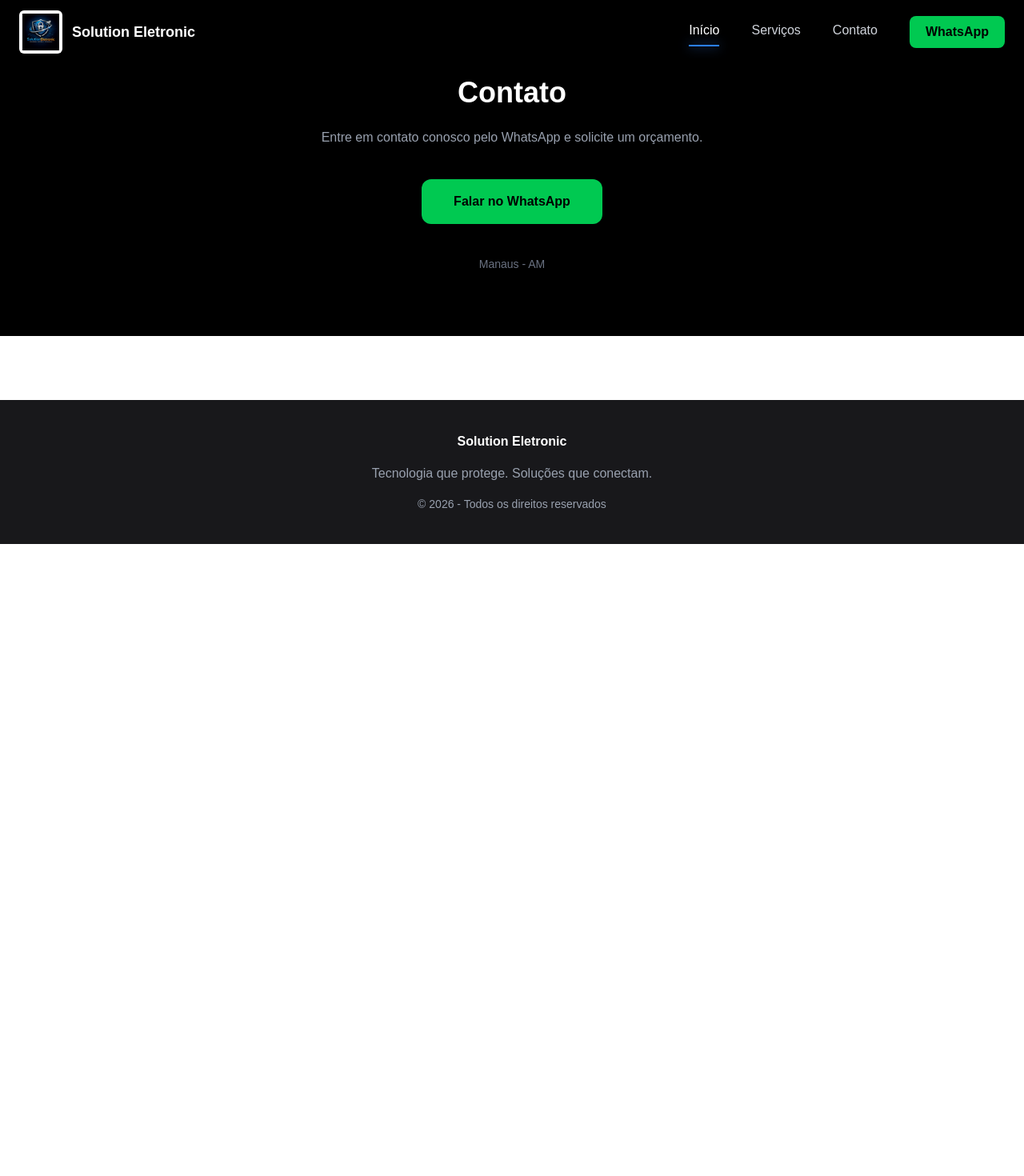
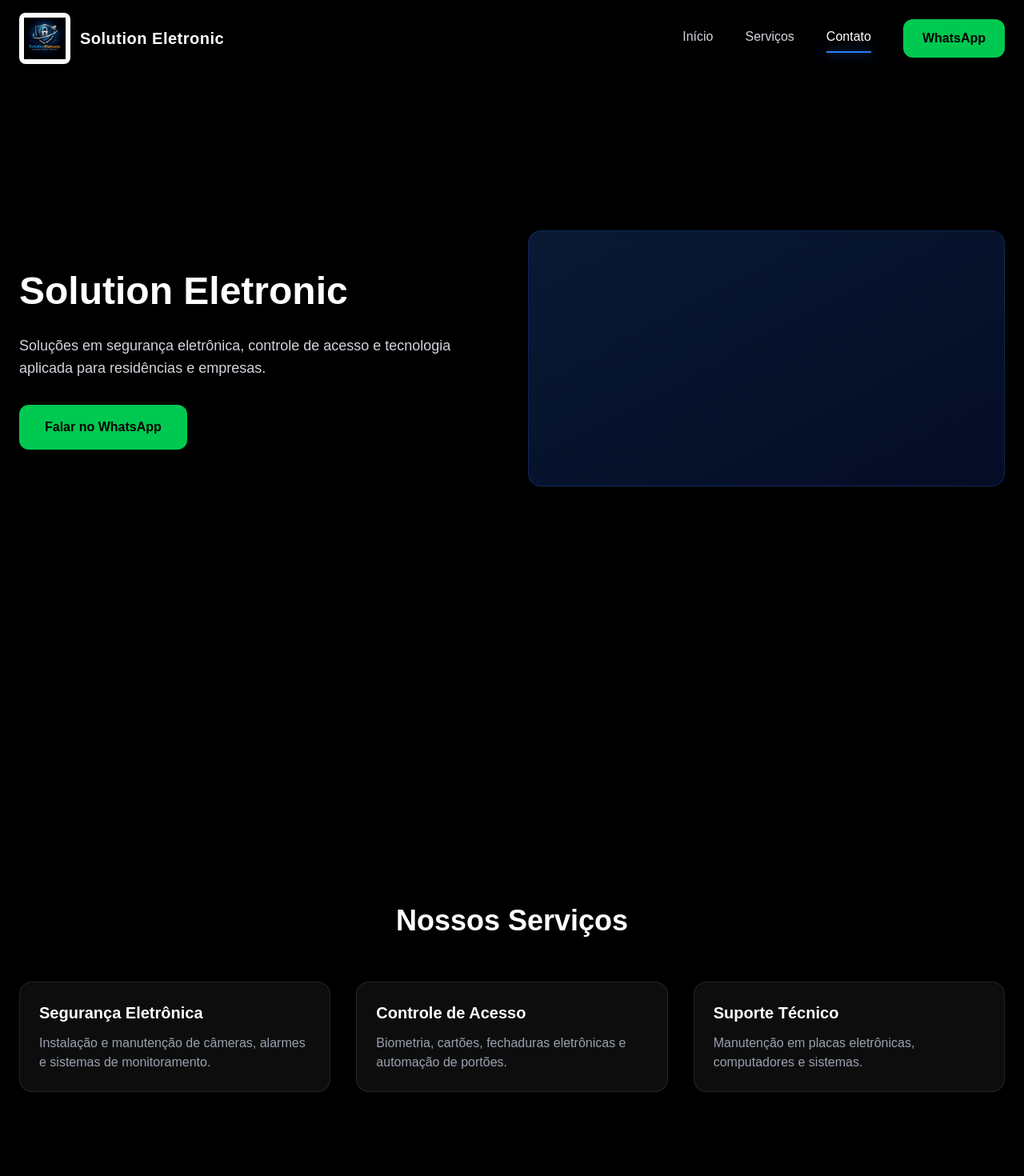
Before and after one commit to solutioneletronic/solutioneletronic, a Next.js app: page /contato in a window 1280 px wide. Shown: the top 1470 px of the page at 80% size. Before the commit the page ends 800 px from the top, so only its background shows below. Built offline with nearby package versions, Linux system fonts and the light colour scheme.

Commit message:
page navbar atualizar menu para melhor transisao

```diff
--- a/app/components/Navbar.tsx
+++ b/app/components/Navbar.tsx
@@ -13,7 +13,7 @@
   const [open, setOpen] = useState(false);
   const [scrolled, setScrolled] = useState(false);
   const [active, setActive] = useState<Section>("home");
-  const [manualScroll, setManualScroll] = useState(false);
+  const [manual, setManual] = useState(false);
 
   /* ================= HEADER SCROLL ================= */
   useEffect(() => {
@@ -22,27 +22,30 @@
     return () => window.removeEventListener("scroll", onScroll);
   }, []);
 
-  /* ================= SCROLL SPY REAL ================= */
+  /* ================= SCROLL SPY (SÓ NA HOME) ================= */
   useEffect(() => {
-    if (pathname !== "/") return;
+    if (pathname !== "/") {
+      setActive("contato");
+      return;
+    }
 
-    const sections: Section[] = ["home", "servicos", "contato"];
+    const sections: Section[] = ["home", "servicos"];
 
     const onScroll = () => {
-      if (manualScroll) return;
+      if (manual) return;
 
       let closest: Section = "home";
-      let minDistance = Infinity;
+      let min = Infinity;
 
       sections.forEach((id) => {
         const el = document.getElementById(id);
         if (!el) return;
 
         const rect = el.getBoundingClientRect();
-        const distance = Math.abs(rect.top - 120); // altura do navbar
+        const distance = Math.abs(rect.top - 96); // navbar ~ pt-24
 
-        if (rect.top <= 150 && distance < minDistance) {
-          minDistance = distance;
+        if (rect.top <= 120 && distance < min) {
+          min = distance;
           closest = id;
         }
       });
@@ -54,16 +57,17 @@
     onScroll();
 
     return () => window.removeEventListener("scroll", onScroll);
-  }, [pathname, manualScroll]);
+  }, [pathname, manual]);
 
-  /* ================= CLIQUE NO MENU ================= */
+  /* ================= CLIQUE DO MENU ================= */
   const handleClick = (id: Section) => {
-    setManualScroll(true);
+    setManual(true);
     setActive(id);
+    setOpen(false);
 
     setTimeout(() => {
-      setManualScroll(false);
-    }, 800); // tempo do scroll suave
+      setManual(false);
+    }, 700);
   };
 
   /* ================= CLASSES ================= */
@@ -74,7 +78,7 @@
         : "text-gray-300 hover:text-white"
     }`;
 
-  const glowBar = (id: Section) =>
+  const glow = (id: Section) =>
     active === id && (
       <span
         className="
@@ -94,31 +98,37 @@
         ${
           scrolled
             ? "bg-black/80 backdrop-blur-xl shadow-lg"
-            : "bg-transparent"
+            : "bg-black/30 backdrop-blur"
         }`}
       >
-        <div className="max-w-7xl mx-auto px-6 h-20 flex items-center justify-between">
-          {/* LOGO */}
-          <Link href="/" className="flex items-center gap-3">
-            <div className="bg-white p-1 rounded-md shadow-md">
+        <div className="max-w-7xl mx-auto px-6 h-24 flex items-center justify-between">
+
+          {/* ================= LOGO ================= */}
+          <Link href="/" onClick={() => handleClick("home")} className="flex items-center gap-3">
+            <div className="bg-white rounded-lg p-1.5 shadow-lg">
               <Image
                 src="/logo.png"
                 alt="Solution Eletronic"
-                width={46}
-                height={46}
+                width={52}
+                height={52}
                 priority
+                className="object-contain"
               />
             </div>
-            <span className="font-bold text-lg text-white">
+            <span className="font-bold text-lg md:text-xl tracking-wide text-white">
               Solution Eletronic
             </span>
           </Link>
 
-          {/* MENU DESKTOP */}
+          {/* ================= MENU DESKTOP ================= */}
           <nav className="hidden md:flex items-center gap-10">
-            <Link href="/" onClick={() => handleClick("home")} className={linkClass("home")}>
+            <Link
+              href="/"
+              onClick={() => handleClick("home")}
+              className={linkClass("home")}
+            >
               Início
-              {glowBar("home")}
+              {glow("home")}
             </Link>
 
             <Link
@@ -127,36 +137,110 @@
               className={linkClass("servicos")}
             >
               Serviços
-              {glowBar("servicos")}
+              {glow("servicos")}
             </Link>
 
             <Link
-              href="/#contato"
+              href="/contato"
               onClick={() => handleClick("contato")}
               className={linkClass("contato")}
             >
               Contato
-              {glowBar("contato")}
+              {glow("contato")}
             </Link>
 
             <a
               href="https://wa.me/5592985080617"
               target="_blank"
-              className="bg-green-500 hover:bg-green-600 text-black font-semibold px-5 py-2 rounded-lg"
+              rel="noopener noreferrer"
+              className="
+                bg-green-500 hover:bg-green-600
+                text-black font-semibold
+                px-6 py-3 rounded-xl
+                transition shadow
+              "
             >
               WhatsApp
             </a>
           </nav>
 
-          {/* MOBILE */}
+          {/* ================= BOTÃO MOBILE ================= */}
           <button
             onClick={() => setOpen(true)}
             className="md:hidden text-white text-3xl"
+            aria-label="Abrir menu"
           >
             ☰
           </button>
         </div>
       </header>
+
+      {/* ================= OVERLAY ================= */}
+      {open && (
+        <div
+          onClick={() => setOpen(false)}
+          className="fixed inset-0 bg-black/60 backdrop-blur-sm z-40"
+        />
+      )}
+
+      {/* ================= MENU MOBILE ================= */}
+      <aside
+        className={`fixed top-0 right-0 h-full w-72 bg-black z-50 transform transition-transform duration-300
+        ${open ? "translate-x-0" : "translate-x-full"}`}
+      >
+        <div className="p-6 space-y-8 pt-24">
+          <button
+            onClick={() => setOpen(false)}
+            className="text-white text-2xl"
+            aria-label="Fechar menu"
+          >
+            ✕
+          </button>
+
+          <nav className="flex flex-col gap-8 text-lg">
+            <Link
+              href="/"
+              onClick={() => handleClick("home")}
+              className={linkClass("home")}
+            >
+              Início
+              {glow("home")}
+            </Link>
+
+            <Link
+              href="/#servicos"
+              onClick={() => handleClick("servicos")}
+              className={linkClass("servicos")}
+            >
+              Serviços
+              {glow("servicos")}
+            </Link>
+
+            <Link
+              href="/contato"
+              onClick={() => handleClick("contato")}
+              className={linkClass("contato")}
+            >
+              Contato
+              {glow("contato")}
+            </Link>
+
+            <a
+              href="https://wa.me/5592985080617"
+              target="_blank"
+              rel="noopener noreferrer"
+              className="
+                bg-green-500 hover:bg-green-600
+                text-black font-semibold
+                px-6 py-4 rounded-xl
+                text-center transition shadow
+              "
+            >
+              Falar no WhatsApp
+            </a>
+          </nav>
+        </div>
+      </aside>
     </>
   );
 }
--- a/app/contato/page.tsx
+++ b/app/contato/page.tsx
@@ -1,14 +1,98 @@
-export default function Contato() {
+export default function Home() {
   return (
-    <main className="pt-24 bg-black text-white px-6 py-20">
+    <main className="bg-black text-white">
 
-      {/* SEÇÃO CONTATO — ID OBRIGATÓRIO */}
-      <section id="contato">
-        <div className="max-w-3xl mx-auto text-center">
-          <h1 className="text-4xl font-bold mb-6">Contato</h1>
+      {/* ================= INÍCIO ================= */}
+      <section
+        id="home"
+        className="min-h-screen pt-24 px-6 flex items-center"
+      >
+        <div className="max-w-7xl mx-auto grid md:grid-cols-2 gap-10 items-center">
 
-          <p className="text-gray-400 mb-10">
-            Entre em contato conosco pelo WhatsApp e solicite um orçamento.
+          <div>
+            <h1 className="text-4xl md:text-5xl font-bold leading-tight">
+              Solution Eletronic
+            </h1>
+
+            <p className="text-gray-300 mt-6 text-lg">
+              Soluções em segurança eletrônica, controle de acesso e tecnologia
+              aplicada para residências e empresas.
+            </p>
+
+            <a
+              href="https://wa.me/5592985080617"
+              target="_blank"
+              rel="noopener noreferrer"
+              className="inline-block mt-8 bg-green-500 hover:bg-green-600 text-black font-semibold px-8 py-4 rounded-xl transition"
+            >
+              Falar no WhatsApp
+            </a>
+          </div>
+
+          <div className="hidden md:block">
+            <div className="h-80 w-full rounded-2xl bg-gradient-to-br from-blue-500/20 to-blue-800/20 border border-blue-500/20 backdrop-blur" />
+          </div>
+
+        </div>
+      </section>
+
+      {/* ================= SERVIÇOS ================= */}
+      <section
+        id="servicos"
+        className="min-h-screen pt-24 px-6 flex items-center"
+      >
+        <div className="max-w-7xl mx-auto w-full">
+
+          <h2 className="text-3xl md:text-4xl font-bold text-center mb-14">
+            Nossos Serviços
+          </h2>
+
+          <div className="grid gap-8 md:grid-cols-3">
+
+            <div className="bg-white/5 border border-white/10 rounded-2xl p-6 hover:border-blue-500/50 transition">
+              <h3 className="text-xl font-semibold mb-3">
+                Segurança Eletrônica
+              </h3>
+              <p className="text-gray-400">
+                Instalação e manutenção de câmeras, alarmes e sistemas de
+                monitoramento.
+              </p>
+            </div>
+
+            <div className="bg-white/5 border border-white/10 rounded-2xl p-6 hover:border-blue-500/50 transition">
+              <h3 className="text-xl font-semibold mb-3">
+                Controle de Acesso
+              </h3>
+              <p className="text-gray-400">
+                Biometria, cartões, fechaduras eletrônicas e automação de portões.
+              </p>
+            </div>
+
+            <div className="bg-white/5 border border-white/10 rounded-2xl p-6 hover:border-blue-500/50 transition">
+              <h3 className="text-xl font-semibold mb-3">
+                Suporte Técnico
+              </h3>
+              <p className="text-gray-400">
+                Manutenção em placas eletrônicas, computadores e sistemas.
+              </p>
+            </div>
+
+          </div>
+        </div>
+      </section>
+
+      {/* ================= CHAMADA FINAL ================= */}
+      <section
+        className="min-h-screen pt-24 px-6 flex items-center"
+      >
+        <div className="max-w-4xl mx-auto text-center">
+
+          <h2 className="text-3xl md:text-4xl font-bold mb-6">
+            Precisa de uma solução sob medida?
+          </h2>
+
+          <p className="text-gray-300 text-lg mb-10">
+            Entre em contato agora mesmo e solicite um orçamento sem compromisso.
           </p>
 
           <a
@@ -17,12 +101,9 @@
             rel="noopener noreferrer"
             className="inline-block bg-green-500 hover:bg-green-600 text-black font-semibold px-10 py-4 rounded-xl transition"
           >
-            Falar no WhatsApp
+            Atendimento via WhatsApp
           </a>
 
-          <p className="mt-10 text-gray-500 text-sm">
-            Manaus - AM
-          </p>
         </div>
       </section>
 
```
